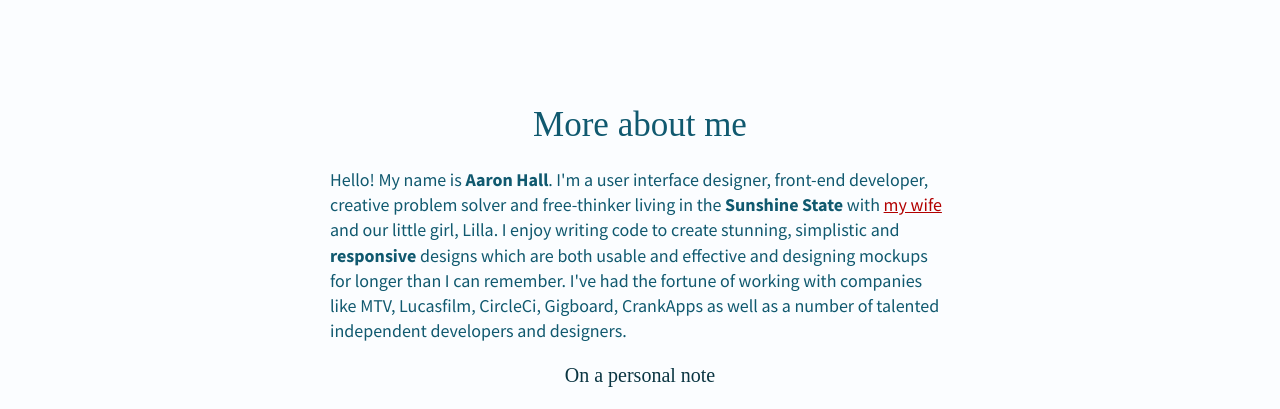
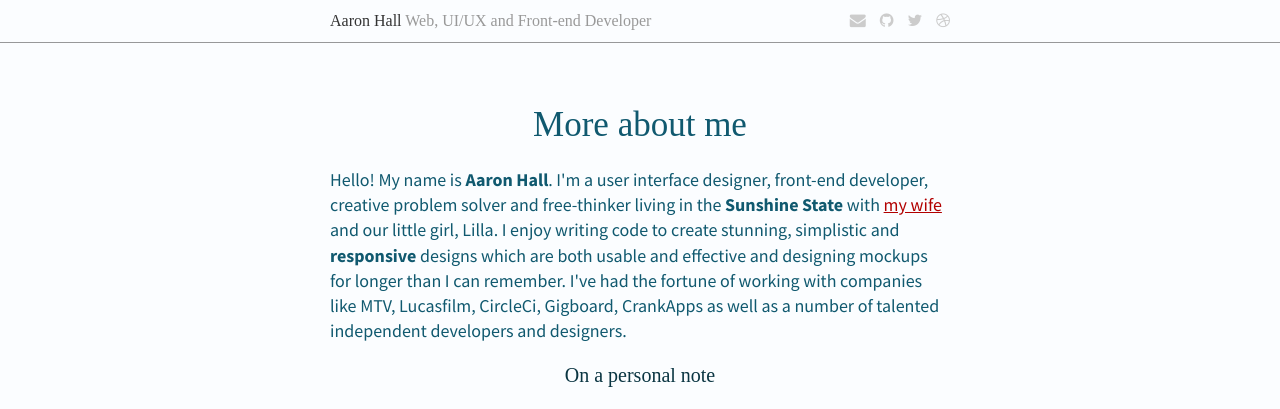
Before and after one commit to llahnoraa/aaronhall, a PHP site: page /about.php in a window 1280 px wide. Shown: the top 409 px of the page. Run offline with PHP 8.4, Linux system fonts and the light colour scheme; style sheets or scripts are compiled from the project's sources; some web fonts are replaced.

Commit message:
Misc changes
• Removed uncessary comments
• Created top.php to place header (logo, links, etc.) in there
• Markdown modified
• Reduced file size for portfolio images

```diff
--- a/about.php
+++ b/about.php
@@ -2,6 +2,8 @@
   $title = 'About Aaron Hall';
   include 'header.php';
 ?>
+
+<?php include("top.php"); ?>
 
 <section class="me">
 
--- /dev/null
+++ b/top.php
@@ -0,0 +1,15 @@
+<section class="top">
+  <div class="tupperware">
+    <div class="span-9">
+      <div class="name">Aaron Hall <span>Web, UI/UX and Front-end Developer</span></div>
+    </div>
+    <div class="span-3">
+      <ul>
+        <li><a class="email" href="mailto:hi@aaron.im?subject=Hello from aaron.im"><i class="icon-envelope"></i></a></li>
+        <li><a class="github" href="http://github.com/llahnoraa"><i class="icon-github"></i></a></li>
+        <li><a class="twitter" href="http://twitter.com/llahnoraa"><i class="icon-twitter"></i></a></li>
+        <li><a class="dribbble" href="http://dribbble.com/aaronhall"><i class="icon-dribbble"></i></a></li>
+      </ul>
+    </div>
+  </div>
+</section>
```
Also changed, not shown: index.php (+1 -15 lines), scss/custom/_style.scss (+0 -23 lines), README.md, img/broom.png, img/cc.png, img/cochlear.png, img/htc.png, img/microsites.png, img/retarget.png, img/thh.png, img/vrs.png, img/wip.png.
